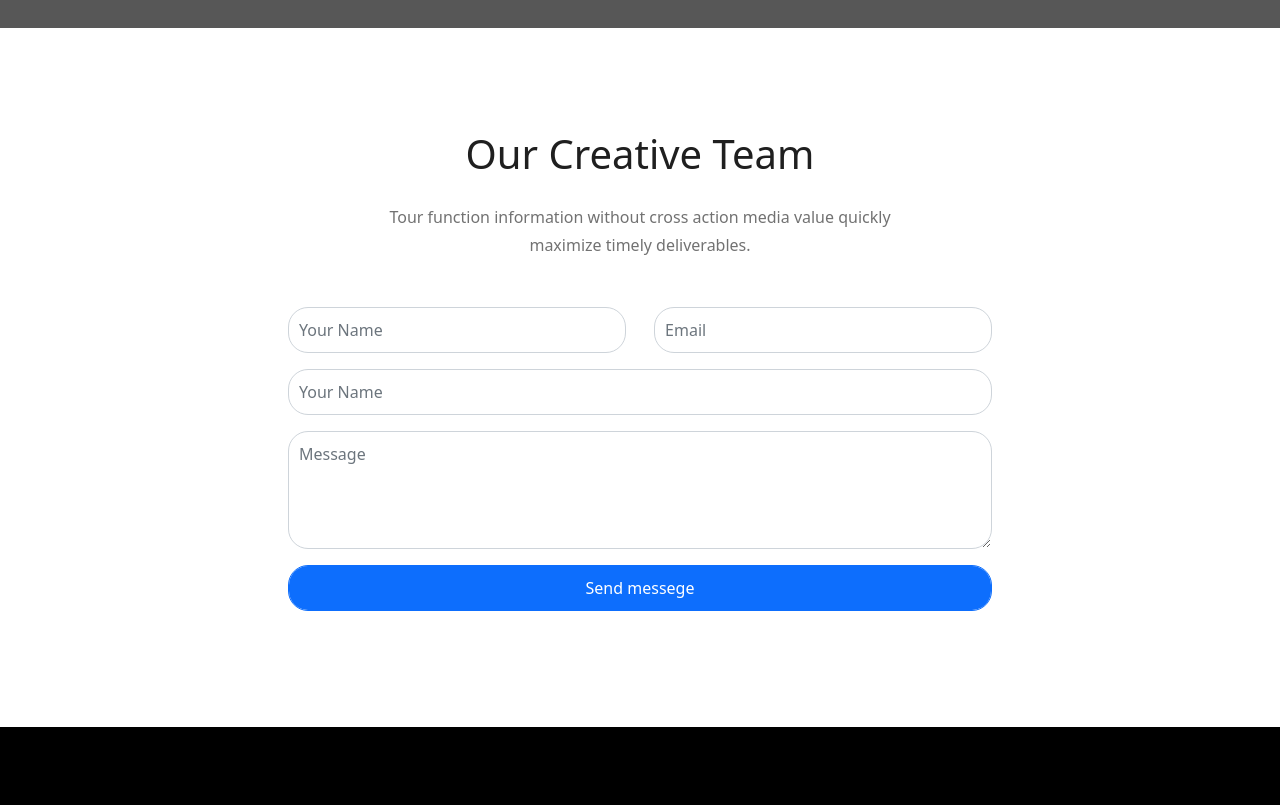
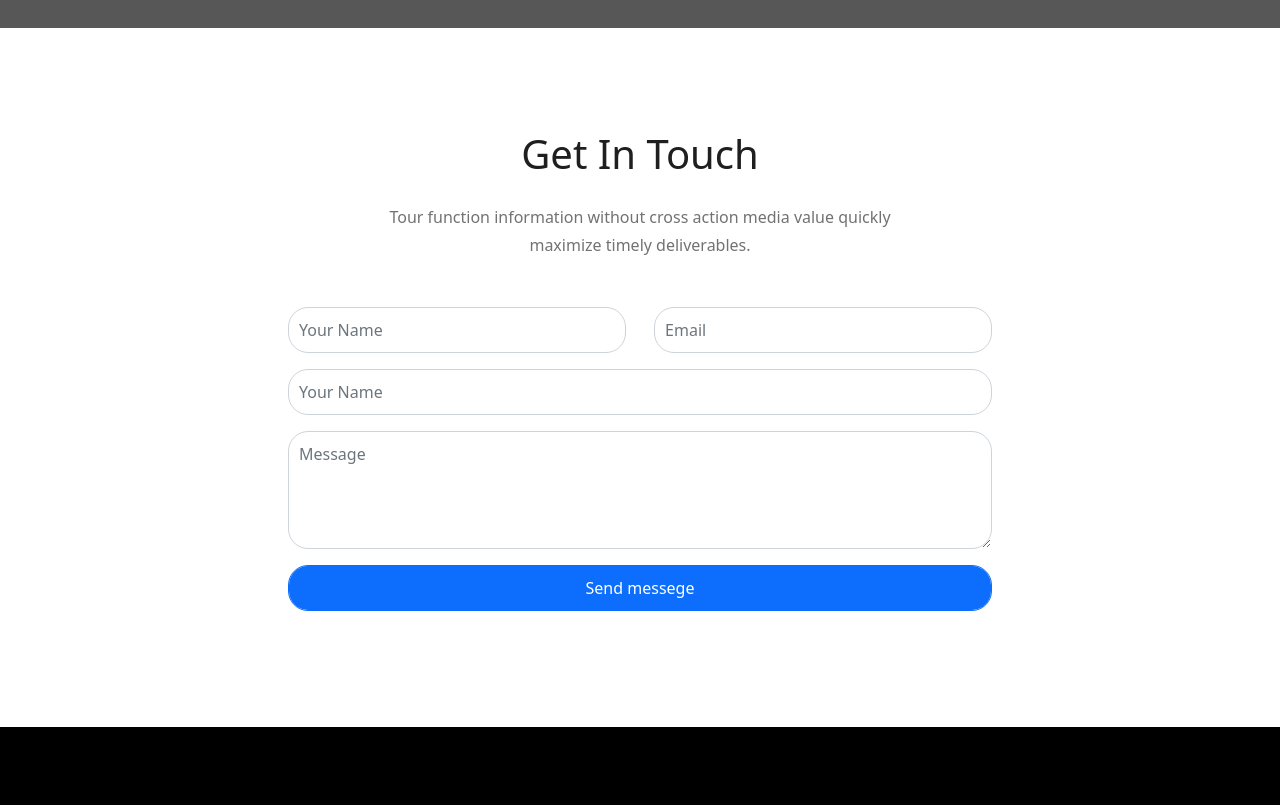
Before and after one commit to atikhasan2090/startup, a plain HTML site: page index.html in a window 1280 px wide. Shown: the part 5040-5845 px from the top of the page. Drawn offline with nearby package versions, Linux system fonts and the light colour scheme; grey boxes are pictures that could not be loaded.

Commit message:
Update index.html

```diff
--- a/index.html
+++ b/index.html
@@ -383,7 +383,7 @@
          <div class="container">
             <div class="row text-center">
                <div class="col-md-6 offset-3">
-                  <h2 class="section-title">Our Creative Team</h2>
+                  <h2 class="section-title">Get In Touch</h2>
                   <p class="section-desc">Tour function information without cross action media value quickly maximize timely deliverables.</p>
                </div>
             </div>
```
